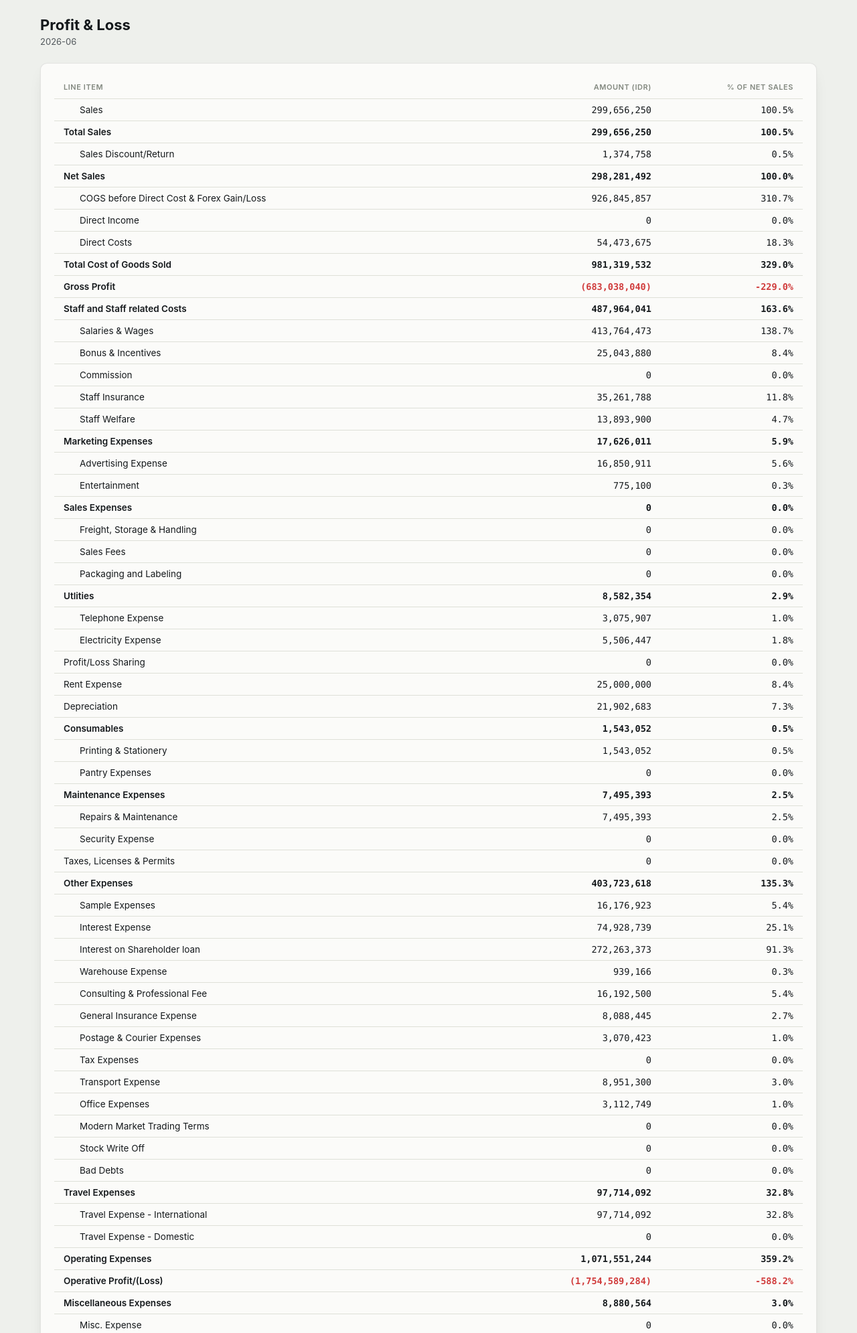
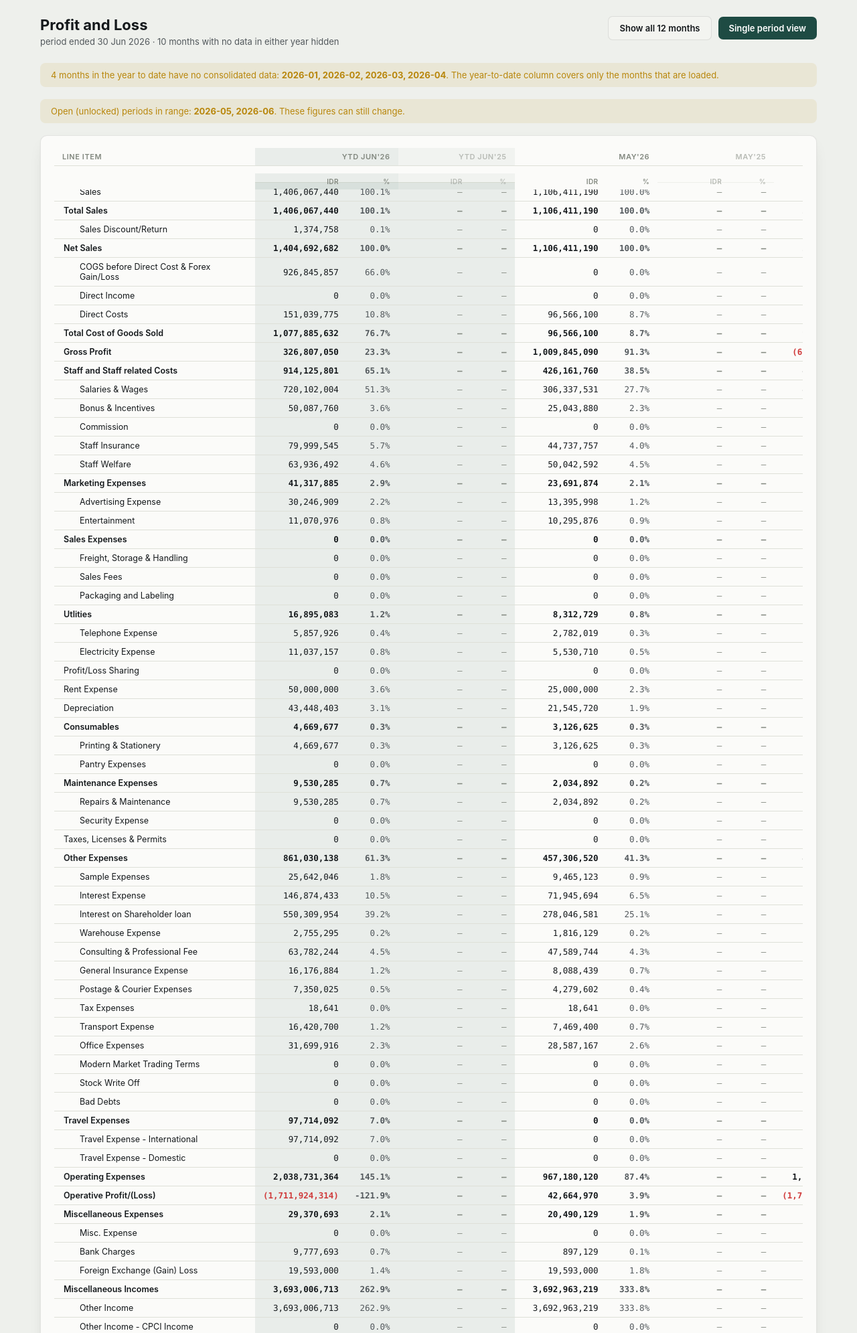
Before and after one commit to notrahul98/Consolidation_Tool, a FastAPI app: page /periods/2026-06/pl in a window 1280 px wide. Shown: the part 49-2040 px from the top of the page at 67% size. Run offline with FastAPI, Linux system fonts and the light colour scheme; data comes from the database, SQL or seed files in the repository.

Commit message:
Add the comparative P&L and Balance Sheet screens to the Python web app
/pl and /bs now default to the comparative view; ?view=simple keeps the original
single-column statement, which stays the quickest way to read one month and to sanity-check
a comparative column against.

The line-item column and the table header are sticky, so the label stays readable while 26
columns of figures scroll underneath. Banners report missing months, open periods and stale
consolidations from the engine's readiness data.

Month pairs where neither year has data are hidden by default, with a "Show all 12 months"
link. On a fully loaded year that hides nothing and the layout matches the reference
workbook exactly; on the live database, which holds May-Aug 2026 and no 2025, it is the
difference between four readable columns and twenty columns of dashes to scroll past.

Verified in a browser against the repaired May-Aug 2026 backup: the columns render
YTD Aug'26, YTD Aug'25, then the May-Aug pairs; every figure matches the engine; the sticky
label column stays opaque and pinned at scroll offset 0; no console errors. Writing the
tests caught the balance sheet's missing-months banner telling the reader about a
year-to-date column that statement does not have.

Co-Authored-By: Claude Opus 5 <noreply@anthropic.com>

```diff
--- a/src/web/static/style.css
+++ b/src/web/static/style.css
@@ -119,3 +119,32 @@ input[type=text], input[type=number], input[type=file], select, textarea {
 .period-picker a { text-decoration: none; }
 
 .empty { color: var(--muted); font-size: 13px; padding: 20px 0; }
+
+/* --- Comparative statements ------------------------------------------------------------ */
+/* 26 columns of figures, so the line-item label and the two YTD columns are pinned and
+   everything else scrolls horizontally underneath them. Sticky cells need an opaque
+   background of their own or the scrolling figures show through. */
+.page-head { display: flex; align-items: flex-start; justify-content: space-between; gap: 16px; }
+.page-head h1 { margin-bottom: 4px; }
+
+.comparative-wrap { max-height: 78vh; overflow: auto; }
+table.comparative { font-size: 12.5px; white-space: nowrap; }
+table.comparative th { position: sticky; top: 0; z-index: 2; background: var(--surface); }
+table.comparative tr.subhead th { top: 37px; font-size: 10px; letter-spacing: 0.04em; }
+table.comparative th.sticky-col { z-index: 3; }
+table.comparative .sticky-col {
+  position: sticky; left: 0; background: var(--surface); text-align: left;
+  min-width: 300px; max-width: 300px; white-space: normal;
+  box-shadow: 1px 0 0 var(--line);
+}
+table.comparative tr.section .sticky-col { background: var(--accent-wash); }
+table.comparative td, table.comparative th { padding: 6px 12px; }
+table.comparative td.num { min-width: 108px; }
+table.comparative td.pct { min-width: 66px; color: var(--ink-2); }
+
+/* The reference workbook reads left to right from the YTD pair, so tint them rather than
+   leaving 24 monthly columns competing with the two that matter most. */
+table.comparative .pinned { background: var(--accent-wash); }
+table.comparative th.empty-col { color: var(--muted); opacity: 0.55; }
+table.comparative .dash { color: var(--muted); }
+.head-actions { display: flex; gap: 10px; align-items: center; flex-shrink: 0; }
--- /dev/null
+++ b/src/web/templates/statement_comparative.html
@@ -0,0 +1,90 @@
+{% extends "base.html" %}
+{% block title %}{{ title }}{% endblock %}
+{% block content %}
+<div class="page-head">
+  <div>
+    <h1>{{ title }}</h1>
+    <p class="subtitle">
+      {{ subtitle }}{% if hidden_months %} &middot; {{ hidden_months }} month{{ '' if hidden_months == 1 else 's' }} with no data in either year hidden{% endif %}
+    </p>
+  </div>
+  <div class="head-actions">
+    {% if hidden_months %}
+      <a class="btn btn-secondary" href="/periods/{{ period_str }}/{{ statement }}?months=all">Show all 12 months</a>
+    {% elif months == 'all' %}
+      <a class="btn btn-secondary" href="/periods/{{ period_str }}/{{ statement }}">Hide empty months</a>
+    {% endif %}
+    <a class="btn" href="/periods/{{ period_str }}/{{ statement }}?view=simple">Single period view</a>
+  </div>
+</div>
+
+{% if missing %}
+  <div class="flash flash-warn">
+    {{ missing | length }} month{{ '' if missing | length == 1 else 's' }} in the year to date
+    {{ 'has' if missing | length == 1 else 'have' }} no consolidated data:
+    <strong>{{ missing | join(', ') }}</strong>.
+    {% if show_percent %}
+      The year-to-date column covers only the months that are loaded.
+    {% else %}
+      Those columns are blank; each column here is a month-end position, so the others are unaffected.
+    {% endif %}
+  </div>
+{% endif %}
+{% if open_in_range %}
+  <div class="flash flash-warn">
+    Open (unlocked) periods in range: <strong>{{ open_in_range | join(', ') }}</strong>. These figures can still change.
+  </div>
+{% endif %}
+{% if stale_in_range %}
+  <div class="flash flash-warn">
+    Adjustments changed since the last consolidation for <strong>{{ stale_in_range | join(', ') }}</strong>. Re-run Consolidate.
+  </div>
+{% endif %}
+
+<div class="card">
+  <div class="table-wrap comparative-wrap">
+  <table class="comparative">
+    <thead>
+      <tr>
+        <th class="sticky-col">Line Item</th>
+        {% for column in columns %}
+          <th class="num-col {{ 'pinned' if column.pinned }} {{ 'empty-col' if not column.has_data }}"
+              {% if show_percent %}colspan="2"{% endif %}>{{ column.label }}</th>
+        {% endfor %}
+      </tr>
+      {% if show_percent %}
+      <tr class="subhead">
+        <th class="sticky-col"></th>
+        {% for column in columns %}
+          <th class="num-col {{ 'pinned' if column.pinned }} {{ 'empty-col' if not column.has_data }}">IDR</th>
+          <th class="num-col {{ 'pinned' if column.pinned }} {{ 'empty-col' if not column.has_data }}">%</th>
+        {% endfor %}
+      </tr>
+      {% endif %}
+    </thead>
+    <tbody>
+      {% for row in rows %}
+        {% if row.kind == 'section' %}
+        <tr class="section"><td class="sticky-col" colspan="{{ column_span }}">{{ row.label }}</td></tr>
+        {% else %}
+        <tr class="{{ 'subtotal' if row.kind == 'subtotal' }}">
+          <td class="sticky-col" style="padding-left: {{ 14 + row.level * 24 }}px">{{ row.label }}</td>
+          {% for cell in row.cells %}
+            {# A missing month and a month that genuinely netted to zero must not look alike. #}
+            <td class="num {{ 'pinned' if columns[loop.index0].pinned }} {{ 'neg' if cell.value and cell.value < 0 }}">
+              {%- if cell.value is none %}<span class="dash">&mdash;</span>{% else %}{{ cell.value | idr }}{% endif -%}
+            </td>
+            {% if show_percent %}
+            <td class="num pct {{ 'pinned' if columns[loop.index0].pinned }} {{ 'neg' if cell.percent and cell.percent < 0 }}">
+              {%- if cell.percent is none %}<span class="dash">&mdash;</span>{% else %}{{ cell.percent | pct }}{% endif -%}
+            </td>
+            {% endif %}
+          {% endfor %}
+        </tr>
+        {% endif %}
+      {% endfor %}
+    </tbody>
+  </table>
+  </div>
+</div>
+{% endblock %}
```
Also changed, not shown: src/web/routes/statements.py (+101 -12 lines), tests/test_web_routes.py (+75 -0 lines).
